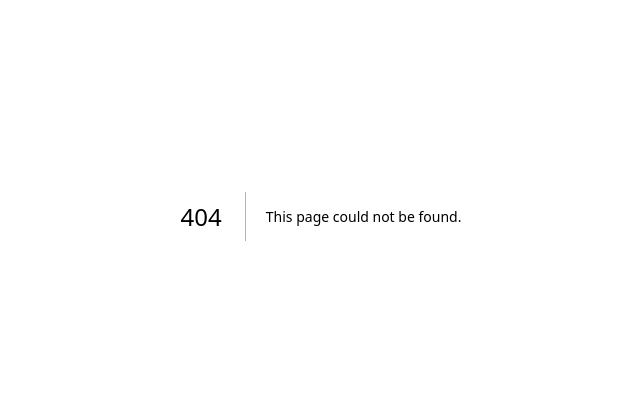
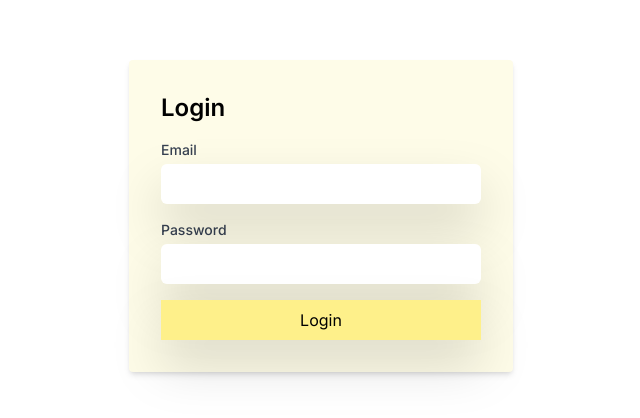
Before and after one commit to AbdullahNaseer01/notepad-tailwind, a Next.js app: page /login in a window 1280 px wide. Before the commit this address had no page. Shown: the part 184-602 px from the top of the page, without its empty margins (319-959 px from the left). Built offline with nearby package versions, Linux system fonts and the light colour scheme.

Commit message:
signup functionality and Google UI BTN done

```diff
--- /dev/null
+++ b/src/app/login/page.js
@@ -0,0 +1,73 @@
+"use client"
+import React, { useState } from "react";
+
+const page = () => {
+  const [email, setEmail] = useState("");
+  const [password, setPassword] = useState("");
+
+  const handleEmailChange = (e) => {
+    setEmail(e.target.value);
+  };
+
+  const handlePasswordChange = (e) => {
+    setPassword(e.target.value);
+  };
+
+  const handleSubmit = (e) => {
+    e.preventDefault();
+    // Add your registration logic here
+    console.log('login submitted:', email, password);
+  };
+
+  return (
+    <div className="flex items-center justify-center h-screen">
+    <div className="bg-customYellow p-8 rounded shadow-md max-w-sm w-full">
+      <h1 className="text-2xl font-semibold mb-4">Login</h1>
+      <form onSubmit={handleSubmit}>
+        <div className="mb-4">
+          <label
+            htmlFor="email"
+            className="block text-sm font-medium text-gray-700"
+          >
+            Email
+          </label>
+          <input
+            type="email"
+            id="email"
+            name="email"
+            required
+            // value={email}
+            onChange={handleEmailChange}
+            className="mt-1 py-2 block w-full rounded-md drop-shadow-2xl focus:outline-none"
+          />
+        </div>
+        <div className="mb-4">
+          <label
+            htmlFor="password"
+            className="block text-sm font-medium text-gray-700"
+          >
+            Password
+          </label>
+          <input
+            type="password"
+            id="password"
+            name="password"
+            required
+            // value={password}
+            onChange={handlePasswordChange}
+            className="mt-1 py-2 block w-full rounded-md drop-shadow-2xl focus:outline-none"
+          />
+        </div>
+        <button
+          type="submit"
+          className="w-full py-2 px-4 bg-customDarkYellow hover:bg-moreDarkYellow focus:ring-opacity-50 drop-shadow-2xl"
+        >
+          Login
+        </button>
+      </form>
+    </div>
+  </div>
+  )
+}
+
+export default page
--- a/src/app/register/page.js
+++ b/src/app/register/page.js
@@ -1,12 +1,49 @@
-"use client";
-import React from "react";
+'use client'
 
-const page = () => {
+import React, { useState } from "react";
+import { FcGoogle } from 'react-icons/fc';
+import { auth } from "/firebase/firebaseConfig";
+import { createUserWithEmailAndPassword, updateProfile } from "firebase/auth";
+
+const Page = () => {
+  const [email, setEmail] = useState("");
+  const [password, setPassword] = useState("");
+  const [username, setUsername] = useState("");
+
+  const handleUsernameChange = (e) => {
+    setUsername(e.target.value);
+  };
+
+  const handleEmailChange = (e) => {
+    setEmail(e.target.value);
+  };
+
+  const handlePasswordChange = (e) => {
+    setPassword(e.target.value);
+  };
+
+  const handleSignup = async (e) => {
+    e.preventDefault();
+    if (!username || !email || !password) {
+      alert("all fields are necessary to fill")
+    }
+    try {
+      const user = await createUserWithEmailAndPassword(auth, email, password)
+      console.log(user)
+      await updateProfile(auth.currentUser,{
+        displayName: username
+      })
+    } catch (error) {
+      console.log("error accured", error)
+    }
+  };
+
   return (
     <div className="flex items-center justify-center h-screen">
       <div className="bg-customYellow p-8 rounded shadow-md max-w-sm w-full">
         <h1 className="text-2xl font-semibold mb-4">Sign Up</h1>
-      <form>
+
+        <form >
           <div className="mb-4">
             <label
               htmlFor="username"
@@ -18,6 +55,9 @@ const page = () => {
               type="text"
               id="username"
               name="username"
+              required
+              value={username}
+              onChange={handleUsernameChange}
               className="mt-1 py-2 block w-full rounded-md drop-shadow-2xl focus:outline-none"
             />
           </div>
@@ -32,6 +72,9 @@ const page = () => {
               type="email"
               id="email"
               name="email"
+              required
+              value={email}
+              onChange={handleEmailChange}
               className="mt-1 py-2 block w-full rounded-md drop-shadow-2xl focus:outline-none"
             />
           </div>
@@ -46,20 +89,30 @@ const page = () => {
               type="password"
               id="password"
               name="password"
+              required
+              value={password}
+              onChange={handlePasswordChange}
               className="mt-1 py-2 block w-full rounded-md drop-shadow-2xl focus:outline-none"
             />
           </div>
           <button
             type="submit"
             className="w-full py-2 px-4 bg-customDarkYellow hover:bg-moreDarkYellow focus:ring-opacity-50 drop-shadow-2xl"
+            onClick={handleSignup}
           >
             Sign Up
           </button>
         </form>
+        <button
+            type="submit"
+            className="w-full mt-3 py-2 px-4 bg-white hover:bg-gray-200 focus:ring-opacity-50 drop-shadow-2xl flex justify-evenly"
+            onClick={signInWithGoogle}
+          >
+          <span className="mt-1"><FcGoogle/></span> continue with Google
+          </button>
       </div>
     </div>
-
   );
 };
 
-export default page;
+export default Page;
```
Lines whose indentation alone changed are shown as unchanged.
